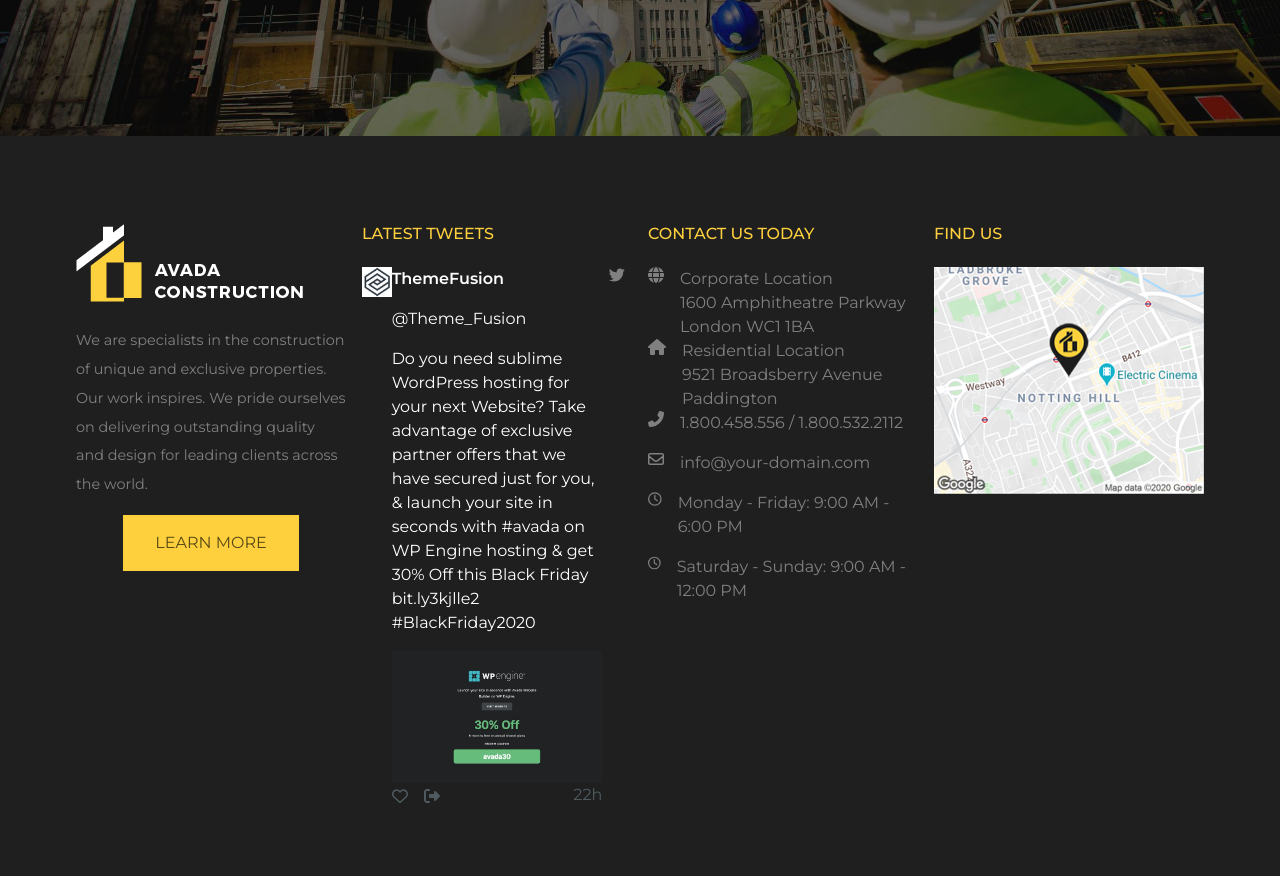
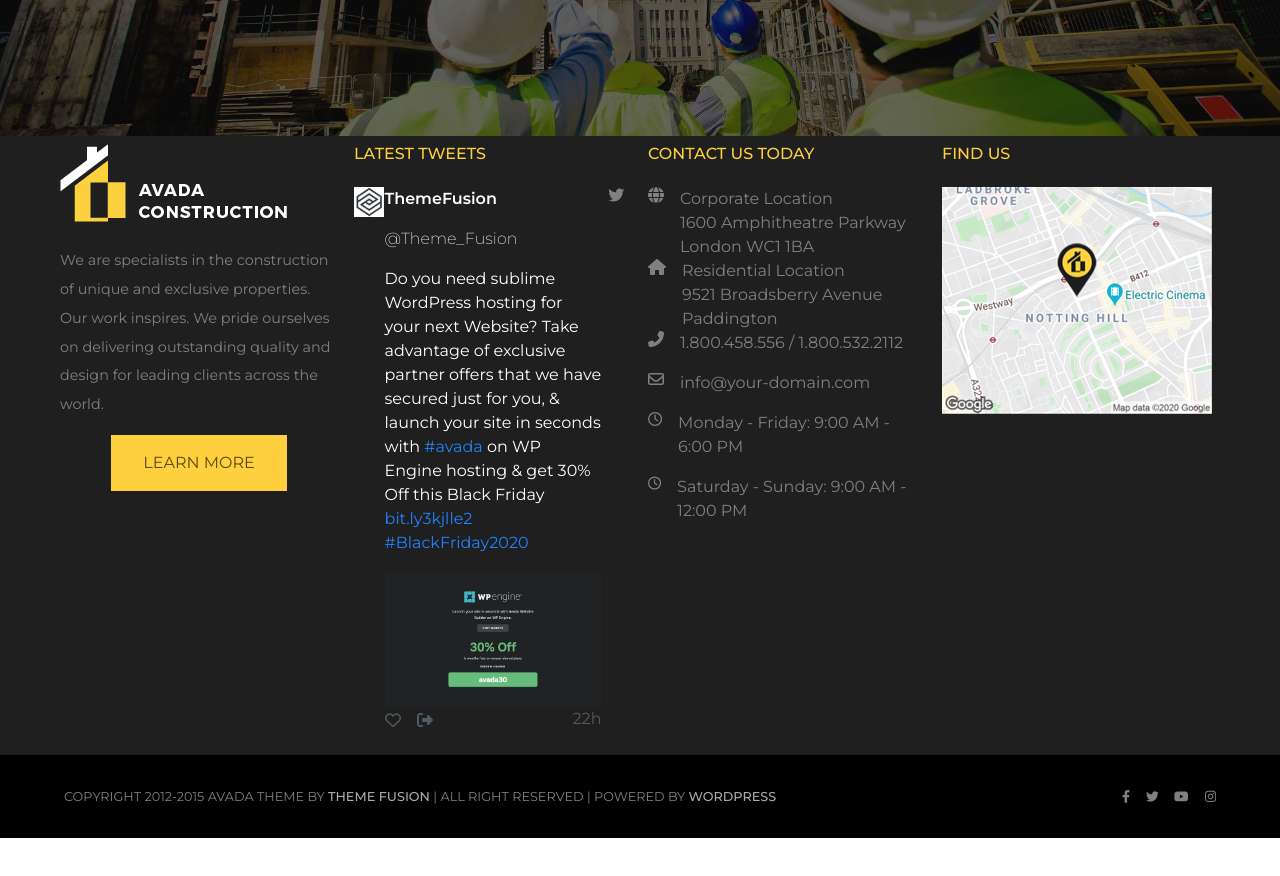
Before and after one commit to davide-rullo/proj-html-vuejs, a Vue app: page / in a window 1280 px wide. Shown: the part 6220-7096 px from the top of the page. After the commit the page ends 7058 px from the top, so only its background shows below. Built offline with nearby package versions, Linux system fonts and the light colour scheme.

Commit message:
add footer detalis

```diff
--- a/src/components/AppFooter.vue
+++ b/src/components/AppFooter.vue
@@ -5,7 +5,7 @@
 </script>
 <template>
     <footer>
-        <div class="row row-cols-1 row-cols-sm-2 row-cols-md-4">
+        <div class="row row-cols-1 row-cols-sm-2 row-cols-md-4 footer-row">
             <div class="col p-2">
                 <div class="footer-menu">
                     <img src="../assets/img/footer-logo.png" alt="" class="pb-4">
@@ -28,10 +28,12 @@
                         </div>
                         <div class="tweet-text d-flex flex-column text-white">
                             <p style="font-weight: 600;">ThemeFusion</p>
-                            <p>@Theme_Fusion</p>
+                            <p class="tag">@Theme_Fusion</p>
                             <p>Do you need sublime WordPress hosting for your next Website? Take advantage of exclusive
-                                partner offers that we have secured just for you, & launch your site in seconds with #avada
-                                on WP Engine hosting & get 30% Off this Black Friday bit.ly3kjlle2 #BlackFriday2020</p>
+                                partner offers that we have secured just for you, & launch your site in seconds with <span
+                                    class="highlight">#avada</span>
+                                on WP Engine hosting & get 30% Off this Black Friday <span class="highlight"> bit.ly3kjlle2
+                                    #BlackFriday2020</span></p>
                             <img src="../assets/img/En2TRxLW4AEiWUN.jpeg" alt="">
                             <div class="img-btn d-flex justify-content-between">
                                 <div class="img-icons">
@@ -127,6 +129,34 @@
                 </div>
             </div>
         </div>
+        <div class="copy-bar d-flex justify-content-between align-items-center">
+            <div class="copy">
+                Copyright 2012-2015 avada theme by <span class="weight">theme fusion</span> | all right reserved | powered
+                by <span class="weight">WordPress</span>
+            </div>
+            <div class="copy-social d-flex gap-3">
+                <svg xmlns="http://www.w3.org/2000/svg" height="1em"
+                    viewBox="0 0 320 512"><!--! Font Awesome Free 6.4.2 by @fontawesome - https://fontawesome.com License - https://fontawesome.com/license (Commercial License) Copyright 2023 Fonticons, Inc. -->
+                    <path
+                        d="M279.14 288l14.22-92.66h-88.91v-60.13c0-25.35 12.42-50.06 52.24-50.06h40.42V6.26S260.43 0 225.36 0c-73.22 0-121.08 44.38-121.08 124.72v70.62H22.89V288h81.39v224h100.17V288z" />
+                </svg>
+                <svg xmlns="http://www.w3.org/2000/svg" height="1em"
+                    viewBox="0 0 512 512"><!--! Font Awesome Free 6.4.2 by @fontawesome - https://fontawesome.com License - https://fontawesome.com/license (Commercial License) Copyright 2023 Fonticons, Inc. -->
+                    <path
+                        d="M459.37 151.716c.325 4.548.325 9.097.325 13.645 0 138.72-105.583 298.558-298.558 298.558-59.452 0-114.68-17.219-161.137-47.106 8.447.974 16.568 1.299 25.34 1.299 49.055 0 94.213-16.568 130.274-44.832-46.132-.975-84.792-31.188-98.112-72.772 6.498.974 12.995 1.624 19.818 1.624 9.421 0 18.843-1.3 27.614-3.573-48.081-9.747-84.143-51.98-84.143-102.985v-1.299c13.969 7.797 30.214 12.67 47.431 13.319-28.264-18.843-46.781-51.005-46.781-87.391 0-19.492 5.197-37.36 14.294-52.954 51.655 63.675 129.3 105.258 216.365 109.807-1.624-7.797-2.599-15.918-2.599-24.04 0-57.828 46.782-104.934 104.934-104.934 30.213 0 57.502 12.67 76.67 33.137 23.715-4.548 46.456-13.32 66.599-25.34-7.798 24.366-24.366 44.833-46.132 57.827 21.117-2.273 41.584-8.122 60.426-16.243-14.292 20.791-32.161 39.308-52.628 54.253z" />
+                </svg>
+                <svg xmlns="http://www.w3.org/2000/svg" height="1em"
+                    viewBox="0 0 576 512"><!--! Font Awesome Free 6.4.2 by @fontawesome - https://fontawesome.com License - https://fontawesome.com/license (Commercial License) Copyright 2023 Fonticons, Inc. -->
+                    <path
+                        d="M549.655 124.083c-6.281-23.65-24.787-42.276-48.284-48.597C458.781 64 288 64 288 64S117.22 64 74.629 75.486c-23.497 6.322-42.003 24.947-48.284 48.597-11.412 42.867-11.412 132.305-11.412 132.305s0 89.438 11.412 132.305c6.281 23.65 24.787 41.5 48.284 47.821C117.22 448 288 448 288 448s170.78 0 213.371-11.486c23.497-6.321 42.003-24.171 48.284-47.821 11.412-42.867 11.412-132.305 11.412-132.305s0-89.438-11.412-132.305zm-317.51 213.508V175.185l142.739 81.205-142.739 81.201z" />
+                </svg>
+                <svg xmlns="http://www.w3.org/2000/svg" height="1em"
+                    viewBox="0 0 448 512"><!--! Font Awesome Free 6.4.2 by @fontawesome - https://fontawesome.com License - https://fontawesome.com/license (Commercial License) Copyright 2023 Fonticons, Inc. -->
+                    <path
+                        d="M224.1 141c-63.6 0-114.9 51.3-114.9 114.9s51.3 114.9 114.9 114.9S339 319.5 339 255.9 287.7 141 224.1 141zm0 189.6c-41.1 0-74.7-33.5-74.7-74.7s33.5-74.7 74.7-74.7 74.7 33.5 74.7 74.7-33.6 74.7-74.7 74.7zm146.4-194.3c0 14.9-12 26.8-26.8 26.8-14.9 0-26.8-12-26.8-26.8s12-26.8 26.8-26.8 26.8 12 26.8 26.8zm76.1 27.2c-1.7-35.9-9.9-67.7-36.2-93.9-26.2-26.2-58-34.4-93.9-36.2-37-2.1-147.9-2.1-184.9 0-35.8 1.7-67.6 9.9-93.9 36.1s-34.4 58-36.2 93.9c-2.1 37-2.1 147.9 0 184.9 1.7 35.9 9.9 67.7 36.2 93.9s58 34.4 93.9 36.2c37 2.1 147.9 2.1 184.9 0 35.9-1.7 67.7-9.9 93.9-36.2 26.2-26.2 34.4-58 36.2-93.9 2.1-37 2.1-147.8 0-184.8zM398.8 388c-7.8 19.6-22.9 34.7-42.6 42.6-29.5 11.7-99.5 9-132.1 9s-102.7 2.6-132.1-9c-19.6-7.8-34.7-22.9-42.6-42.6-11.7-29.5-9-99.5-9-132.1s-2.6-102.7 9-132.1c7.8-19.6 22.9-34.7 42.6-42.6 29.5-11.7 99.5-9 132.1-9s102.7-2.6 132.1 9c19.6 7.8 34.7 22.9 42.6 42.6 11.7 29.5 9 99.5 9 132.1s2.7 102.7-9 132.1z" />
+                </svg>
+            </div>
+        </div>
     </footer>
 </template>
 
@@ -136,7 +166,11 @@
 
 footer {
     background-color: $avd-dark;
-    padding: 5rem;
+
+}
+
+.footer-row {
+    padding: 0 4rem;
 }
 
 .yellow-btn {
@@ -202,4 +236,29 @@
     width: 300px;
     fill: grey;
 }
+
+.copy-bar {
+    background-color: black;
+    color: grey;
+    text-transform: uppercase;
+    padding: 2rem 4rem;
+    font-size: .8rem;
+
+    svg {
+        fill: grey;
+    }
+}
+
+.weight {
+    font-weight: 500;
+    color: rgb(173, 170, 170);
+}
+
+.tag {
+    font-weight: 100;
+}
+
+.highlight {
+    color: rgb(34, 130, 255);
+}
 </style>
```
